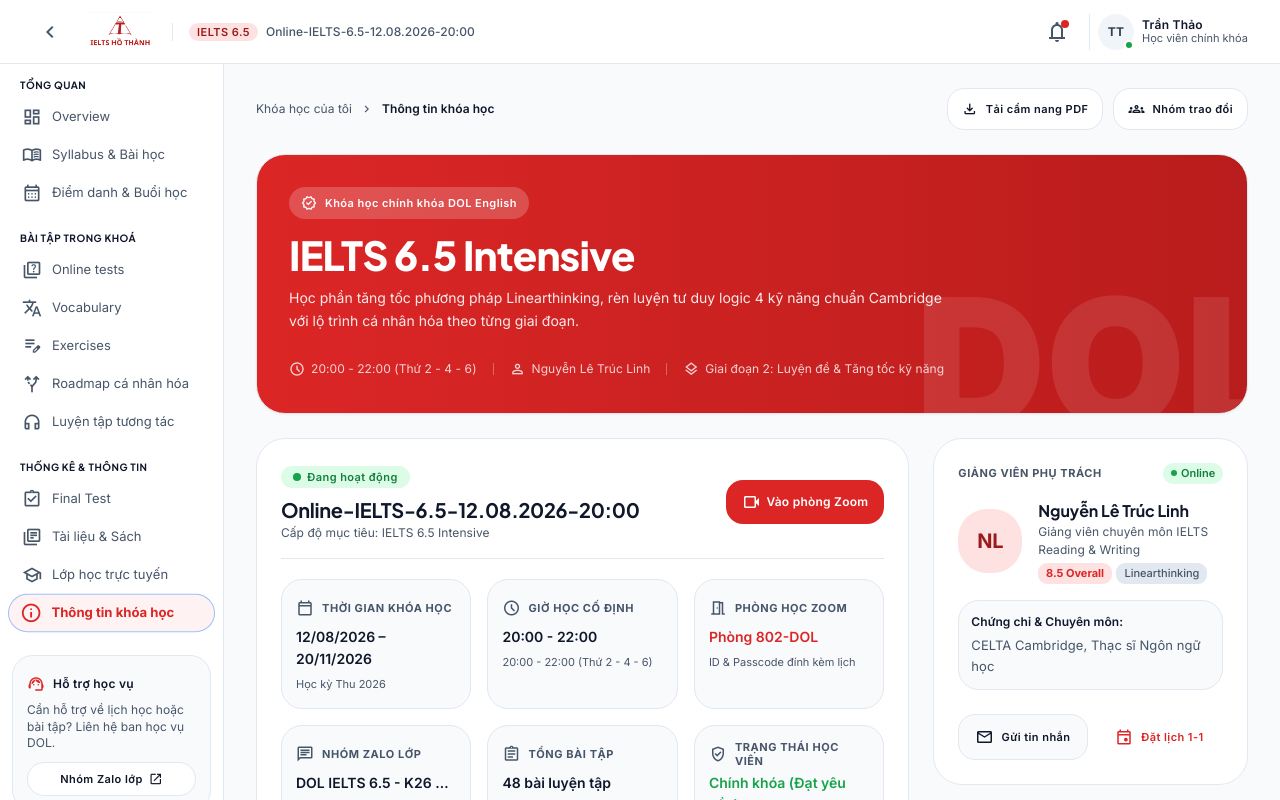
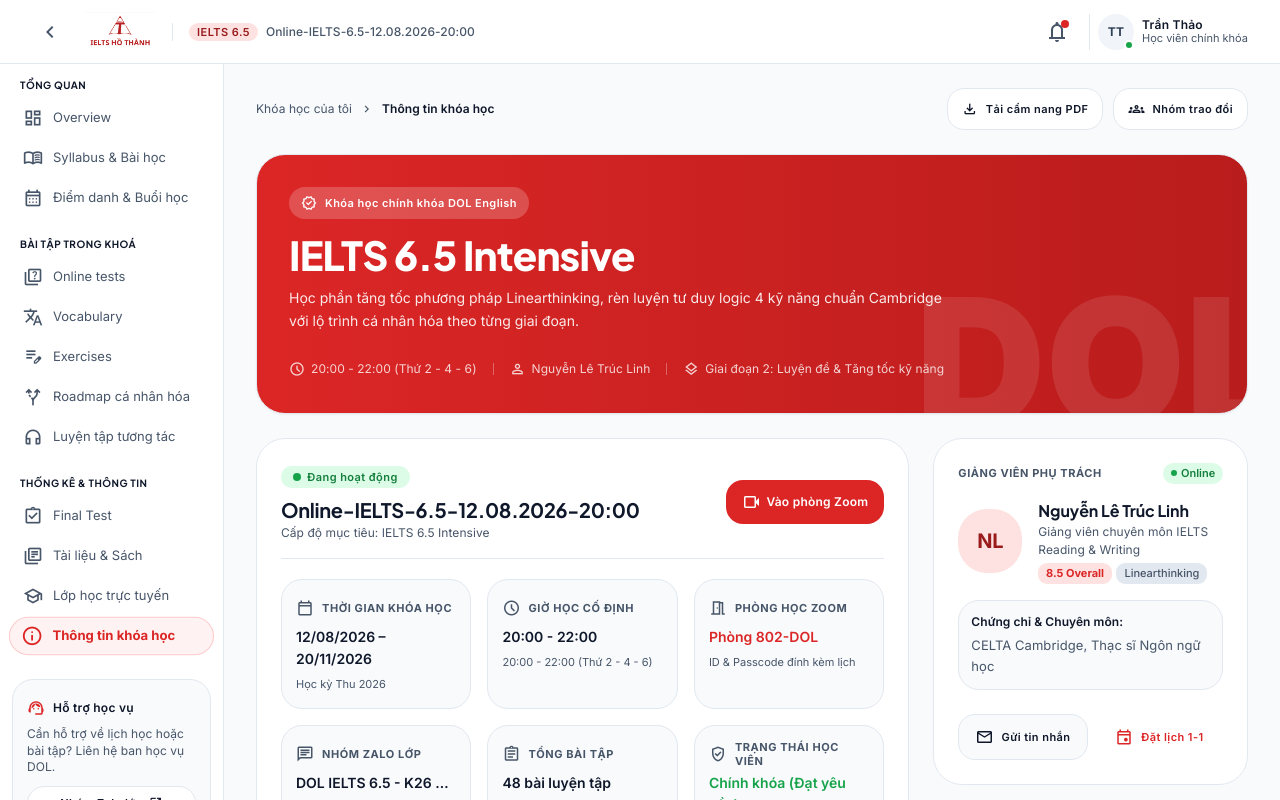
Before and after one commit to rifujin123/ielts-lms, a React (Vite) app: page / in a window 1280 px wide. Shown: the top 800 px of the page. Built offline with nearby package versions, Linux system fonts and the light colour scheme; no server answers.

Commit message:
style(sidebar): update active pill border to soft pastel red (border-red-200)

```diff
--- a/src/shared/components/Sidebar/index.tsx
+++ b/src/shared/components/Sidebar/index.tsx
@@ -73,10 +73,10 @@
                 onClick={onItemClick}
                 className={({ isActive }) =>
                   cn(
-                    'group relative flex items-center gap-2.5 rounded-full px-3 py-2 text-body-sm transition-all duration-200 ease-out',
+                    'group relative flex items-center gap-2.5 rounded-full px-3 py-2 text-body-sm transition-all duration-200 ease-out border',
                     isActive
-                      ? 'bg-red-50 text-primary font-bold shadow-xs ring-1 ring-primary/20 scale-[1.01]'
-                      : 'text-secondary hover:bg-surface-container-low hover:text-on-surface hover:translate-x-0.5',
+                      ? 'bg-red-50 text-primary font-bold shadow-xs border-red-200 scale-[1.01]'
+                      : 'border-transparent text-secondary hover:bg-surface-container-low hover:text-on-surface hover:translate-x-0.5',
                   )
                 }
               >
--- a/src/styles/globals.css
+++ b/src/styles/globals.css
@@ -69,12 +69,12 @@
 @layer utilities {
   /* Sidebar nav active state — Pill shape with subtle elevation */
   .nav-item-active {
-    @apply bg-red-50 text-primary font-bold rounded-full shadow-xs ring-1 ring-primary/20 scale-[1.01];
+    @apply bg-red-50 text-primary font-bold rounded-full shadow-xs border border-red-200 scale-[1.01];
   }
 
   /* Sidebar nav default state */
   .nav-item {
-    @apply text-secondary rounded-full hover:bg-surface-container-low hover:text-on-surface hover:translate-x-0.5 transition-all duration-200 ease-out;
+    @apply text-secondary rounded-full border border-transparent hover:bg-surface-container-low hover:text-on-surface hover:translate-x-0.5 transition-all duration-200 ease-out;
   }
 
   /* ── Sally's Subtle & Academic UX Micro-interactions ─────── */
```
Also changed, not shown: 1 other file (tests, documents, lock files or other folders).
